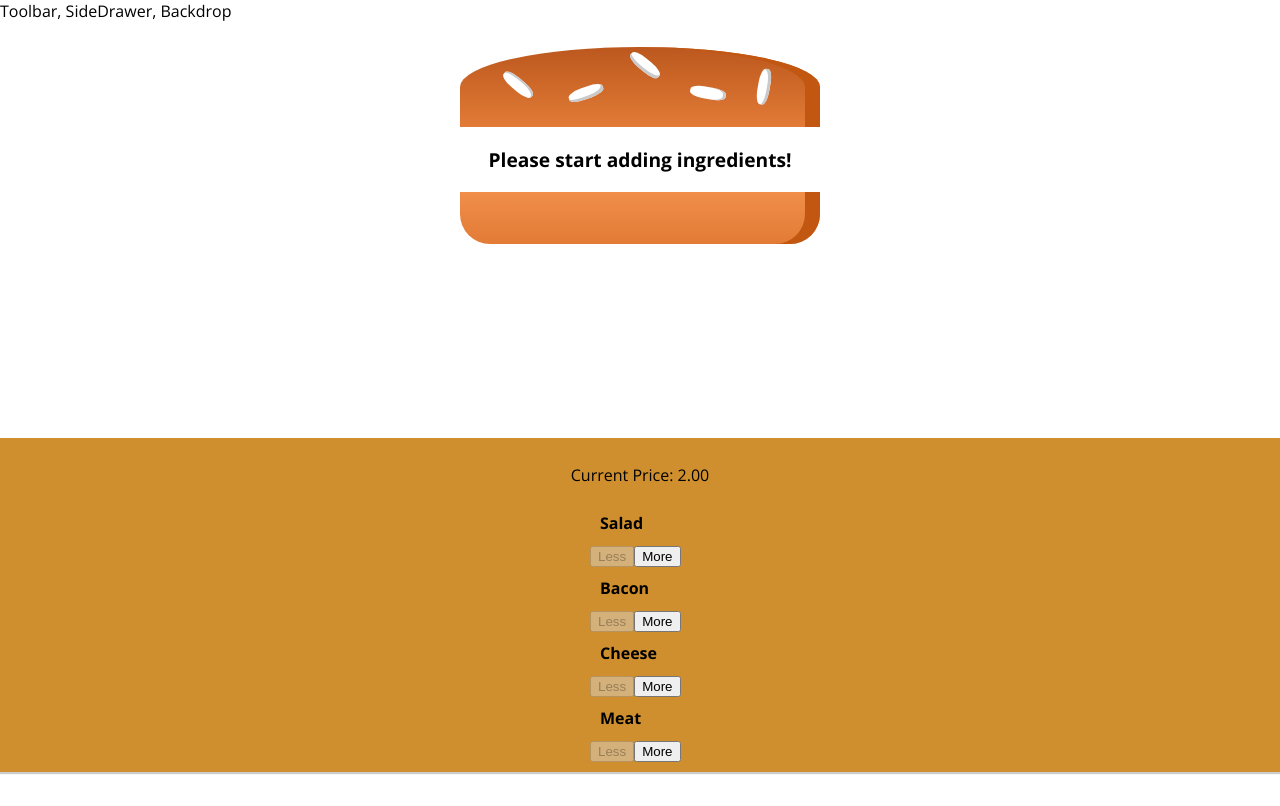
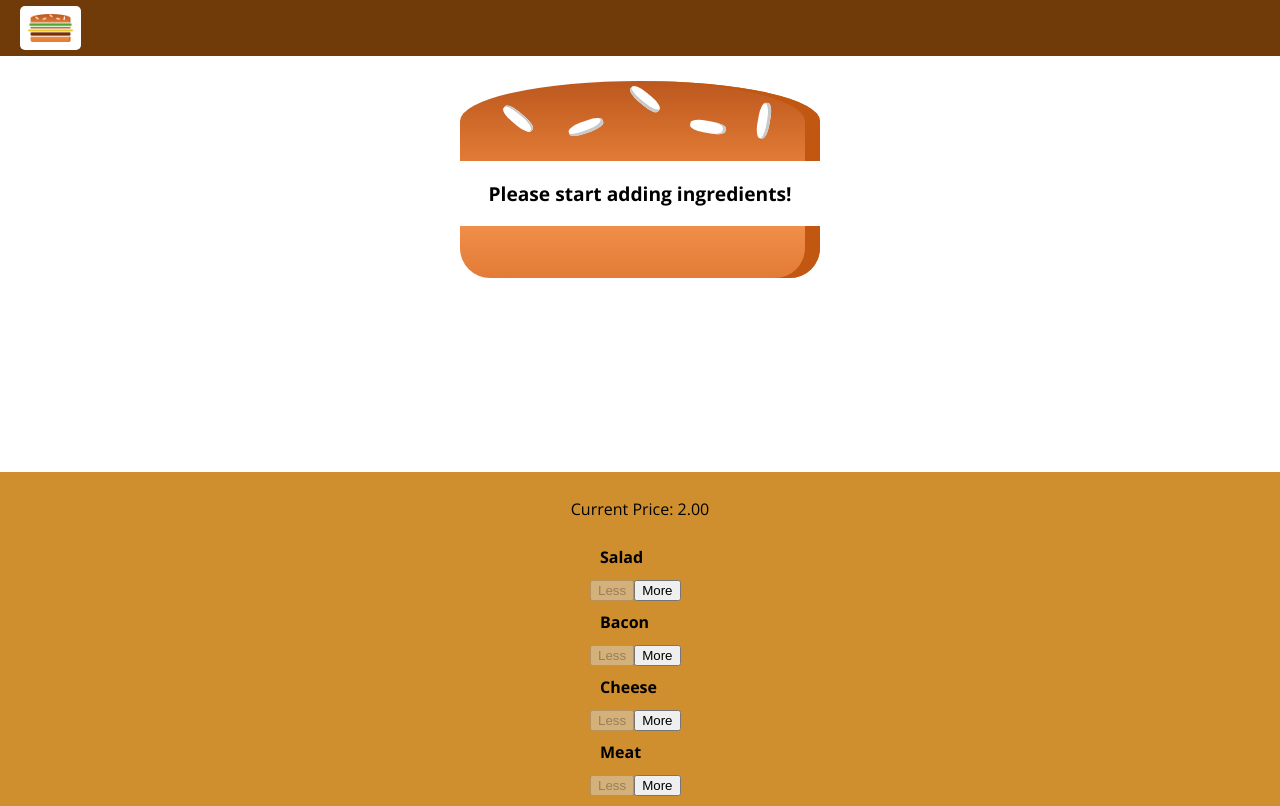
Before and after one commit to garvit1608/BurgerBuilder, a React app: page / in a window 1280 px wide. Built offline with nearby package versions, Linux system fonts and the light colour scheme.

Commit message:
adds logo

```diff
--- a/src/components/Layout/Layout.css
+++ b/src/components/Layout/Layout.css
@@ -1,3 +1,3 @@
 .Content {
-  margin-top: 16px;
+  margin-top: 72px;
 }
--- a/src/components/Layout/Layout.js
+++ b/src/components/Layout/Layout.js
@@ -2,10 +2,11 @@
 
 import Aux from '../../hoc/Aux';
 import classes from './Layout.css';
+import Toolbar from '../Navigation/Toolbar/Toolbar';
 
 const layout = ( props ) => (
   <Aux>
-    <div>Toolbar, SideDrawer, Backdrop</div>
+    <Toolbar />
     <main className={classes.Content}>
       {props.children}
     </main>
--- /dev/null
+++ b/src/components/Logo/Logo.css
@@ -0,0 +1,11 @@
+.Logo {
+  background-color: #FFF;
+  padding: 8px;
+  height: 80%;
+  border-radius: 5px;
+  box-sizing: border-box;
+}
+
+.Logo img {
+  height: 100%;
+}
--- /dev/null
+++ b/src/components/Logo/Logo.js
@@ -0,0 +1,12 @@
+import React from 'react';
+
+import burgerLogo from '../../assets/images/logo.png';
+import classes from './Logo.css';
+
+const logo = (props) => (
+  <div className={classes.Logo}>
+    <img src={burgerLogo} alt="logo" />
+  </div>
+);
+
+export default logo;
--- /dev/null
+++ b/src/components/Navigation/Toolbar/Toolbar.css
@@ -0,0 +1,17 @@
+.Toolbar {
+  width: 100%;
+  height: 56px;
+  position: fixed;
+  top: 0;
+  left: 0;
+  display: flex;
+  justify-content: space-between;
+  align-items: center;
+  padding: 0 20px;
+  z-index: 90;
+  background: #703B09;
+}
+
+.Toolbar nav {
+  height: 100%;
+}
--- /dev/null
+++ b/src/components/Navigation/Toolbar/Toolbar.js
@@ -0,0 +1,13 @@
+import React from 'react';
+
+import classes from './Toolbar.css';
+import Logo from '../../Logo/Logo';
+
+const toolbar = (props) => (
+  <header className={classes.Toolbar}>
+      <Logo />
+  </header>
+
+);
+
+export default toolbar;
```
Also changed, not shown: src/assets/images/logo.png (added).
